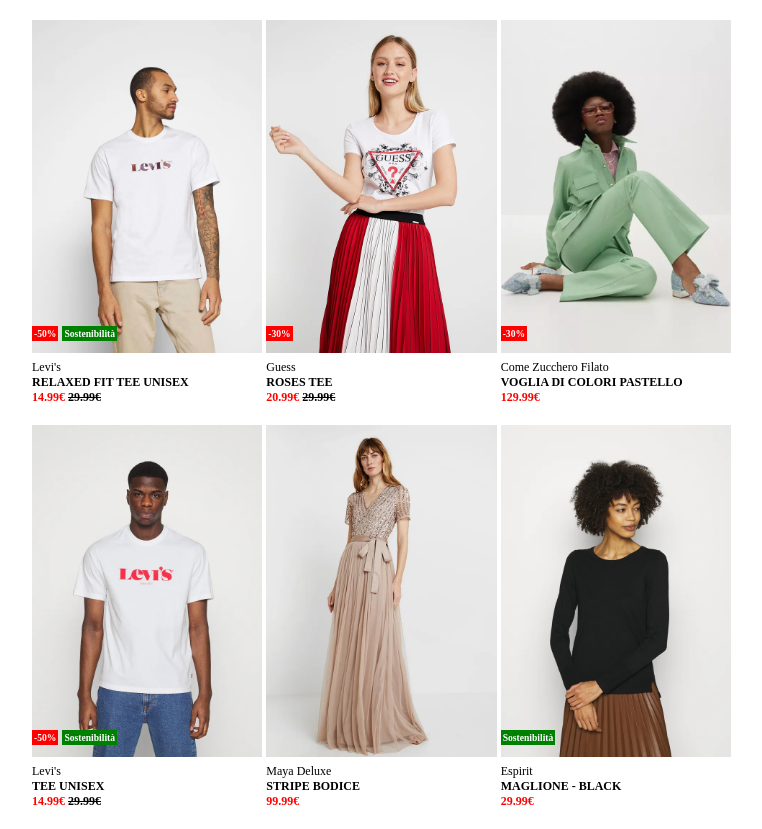
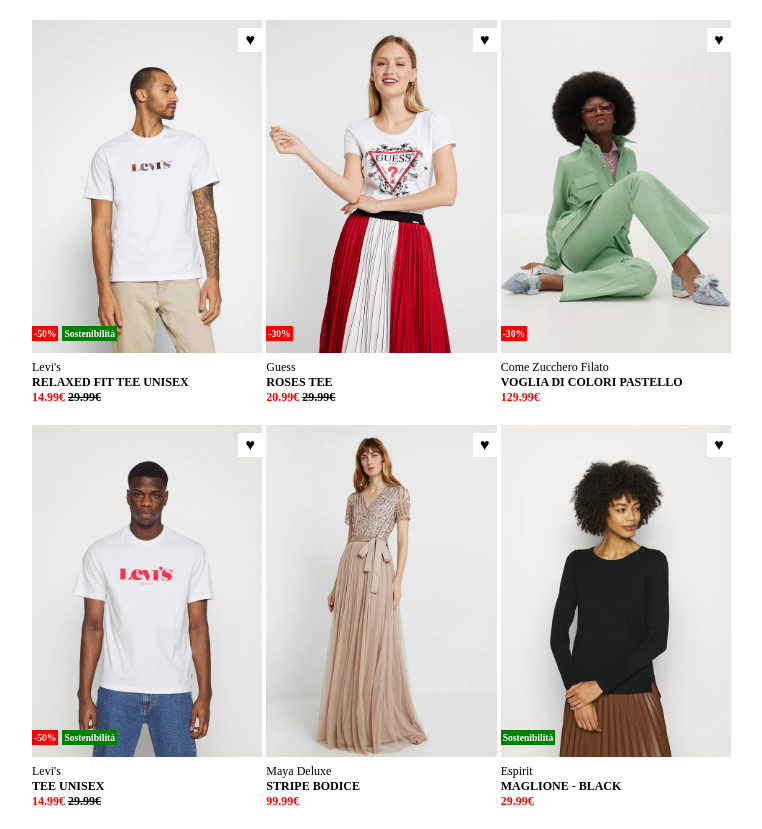
Before and after one commit to RenatoConfuorto/html-css-boolando, a plain HTML site: page index.html in a window 1280 px wide. Shown: the whole page, without its empty margins (258-1020 px from the left). Drawn offline with Linux system fonts and the light colour scheme.

Commit message:
Completed add heart

```diff
--- a/index.html
+++ b/index.html
@@ -17,7 +17,7 @@
             <div class="container">
                 <img src="img/1.webp" alt="Prodotto 1" class="img show">
                 <img src="img/1b.webp" alt="Prodotto 1 foto alternativa" class="img hidden">
-
+                <span class="heart">&hearts;</span>
                 <!-- etichette -->
                 <div>
                     <span class="lable discount ">-50%</span>
@@ -40,6 +40,7 @@
             <div class="container">
                 <img src="img/2.webp" alt="Prodotto 2" class="img show">
                 <img src="img/2b.webp" alt="Prodotto 2 foto alternativa" class="img hidden">
+                <span class="heart">&hearts;</span>
 
                 <!-- etichette -->
                 <div>
@@ -62,6 +63,7 @@
             <div class="container">
                 <img src="img/3_1.webp" alt="Prodotto 3" class="img show">
                 <img src="img/3b_1.webp" alt="Prodotto 3 foto alternativa" class="img hidden">
+                <span class="heart">&hearts;</span>
 
                 <!-- etichette -->
                 <div>
@@ -87,6 +89,7 @@
             <div class="container">
                 <img src="img/4.webp" alt="Prodotto 4" class="img show">
                 <img src="img/4b.webp" alt="Prodotto 4 foto alternativa" class="img hidden">
+                <span class="heart">&hearts;</span>
 
                 <!-- etichette -->
                 <div>
@@ -110,6 +113,8 @@
             <div class="container">
                 <img src="img/5.webp" alt="Prodotto 5" class="img show">
                 <img src="img/5b.webp" alt="Prodotto 5 foto alternativa" class="img hidden">
+                <span class="heart">&hearts;</span>
+
             </div>
 
             <div class="info">
@@ -127,6 +132,7 @@
             <div class="container">
                 <img src="img/6.webp" alt="Prodotto 6" class="img show">
                 <img src="img/6b.webp" alt="Prodotto 6 foto alternativa" class="img hidden">
+                <span class="heart">&hearts;</span>
 
                 <!-- etichette -->
                 <div>
--- a/style/style.css
+++ b/style/style.css
@@ -33,6 +33,21 @@ img{
 }
 .hidden{
     display: none;
+}
+
+.heart{
+    display: inline-block;
+    width: 1.5em;
+    height: 1.5em;
+    background-color: white;
+
+    position: absolute;
+    top: 0.5em;
+    right: 0;
+
+    font-size: 1em;
+    line-height: 1.5em;
+    text-align: center;
 }
 
 /* cambio immagine al passaggio del mouse */
```
